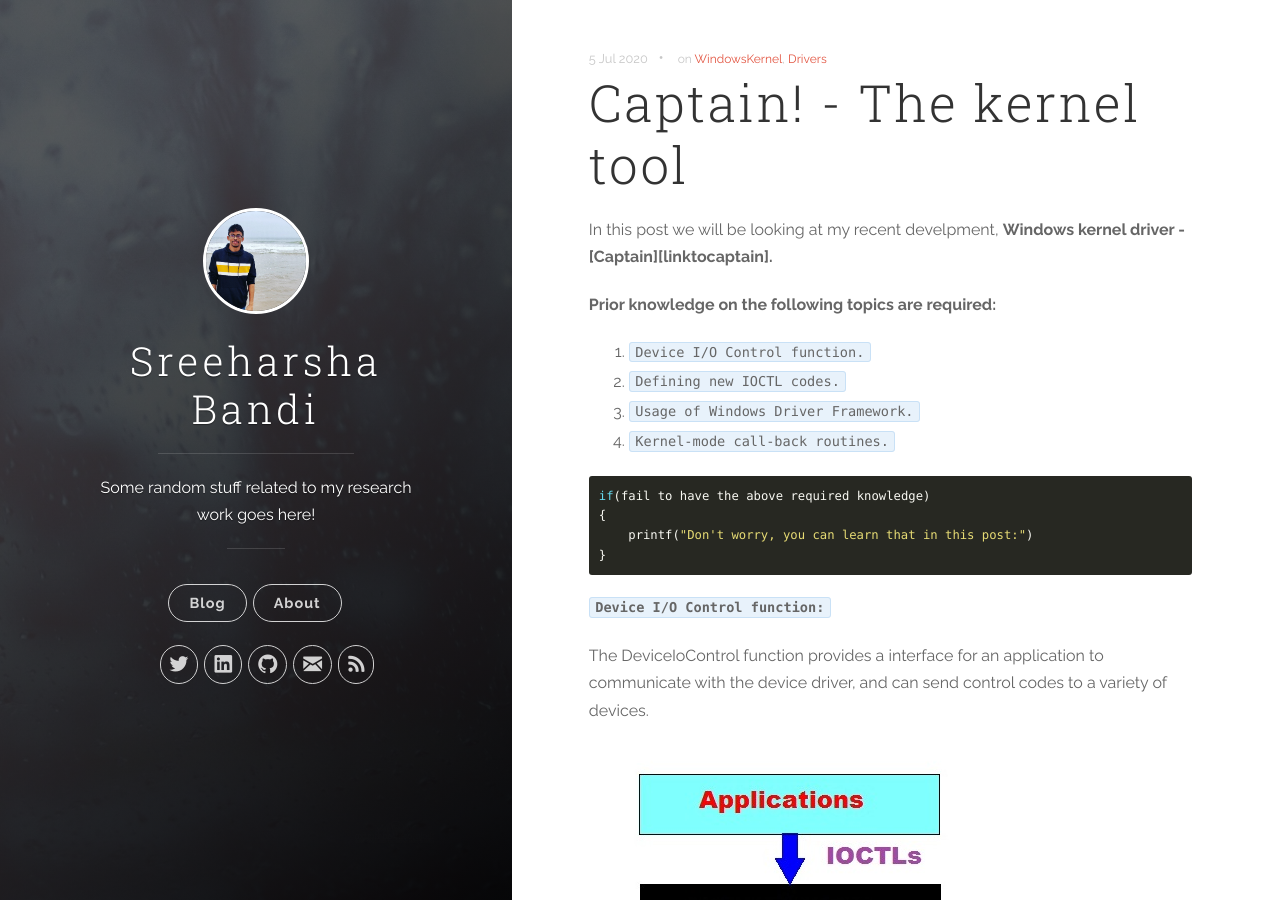
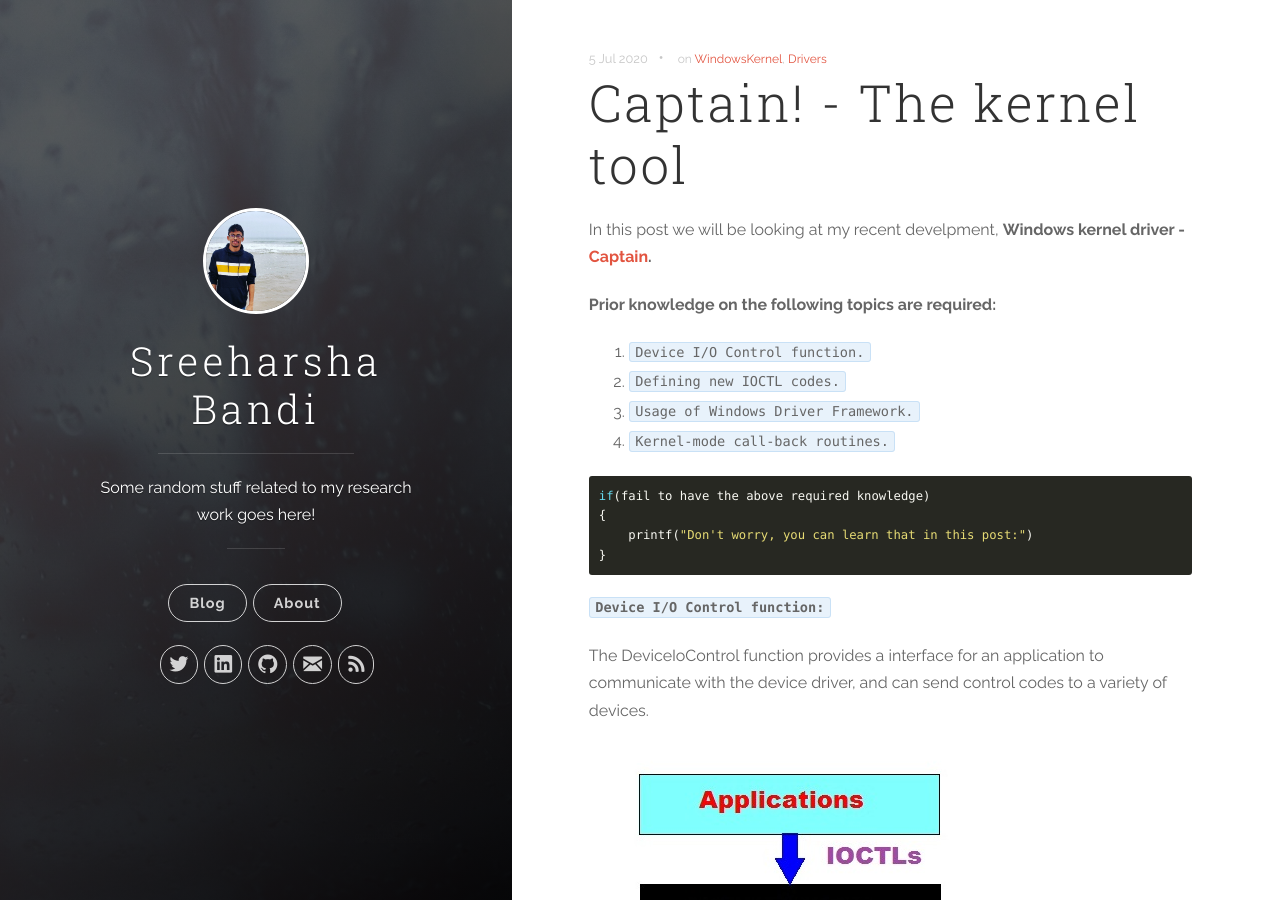
Before and after one commit to sreeharshabandi/sreeharshabandi.github.io, a Jekyll site: the page built from _posts/2020-07-05-Captain.md, in a window 1280 px wide and 900 px high. Built offline with Jekyll 4.4.1, drawn with Linux system fonts in a browser that asks for light colours.

Commit message:
Update 2020-07-05-Captain.md

```diff
--- a/_posts/2020-07-05-Captain.md
+++ b/_posts/2020-07-05-Captain.md
@@ -5,7 +5,7 @@ categories: [Device_Drivers]
 tags: [WindowsKernel, Drivers]
 ---
 
-<p>In this post we will be looking at my recent develpment, <strong>Windows kernel driver - [Captain][linktocaptain].</strong></p>
+In this post we will be looking at my recent develpment, <strong>Windows kernel driver - [Captain][linktocaptain].</strong>
 
 <strong> Prior knowledge on the following topics are required: </strong>
 1. <code class="highlighter-rouge">Device I/O Control function.</code>
```
